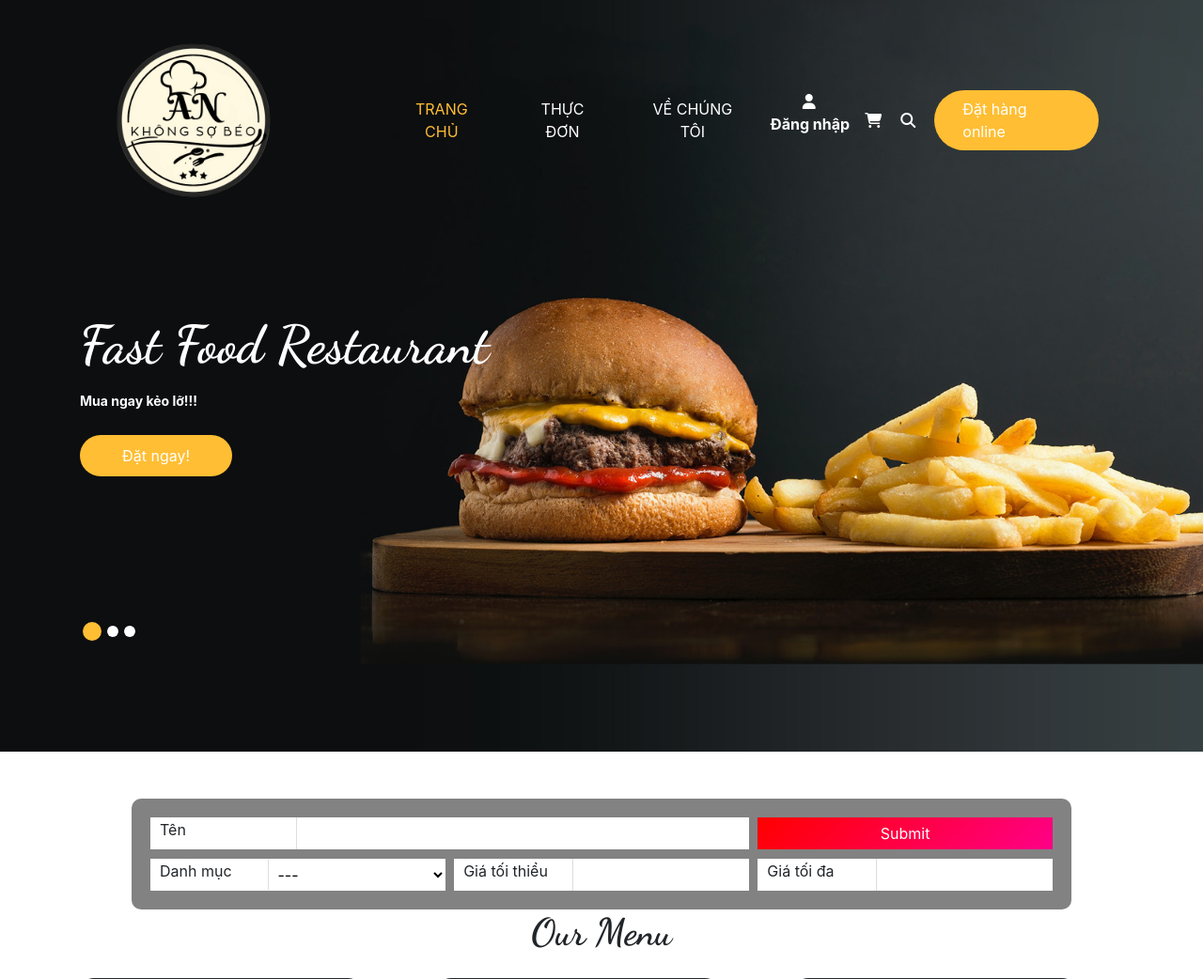
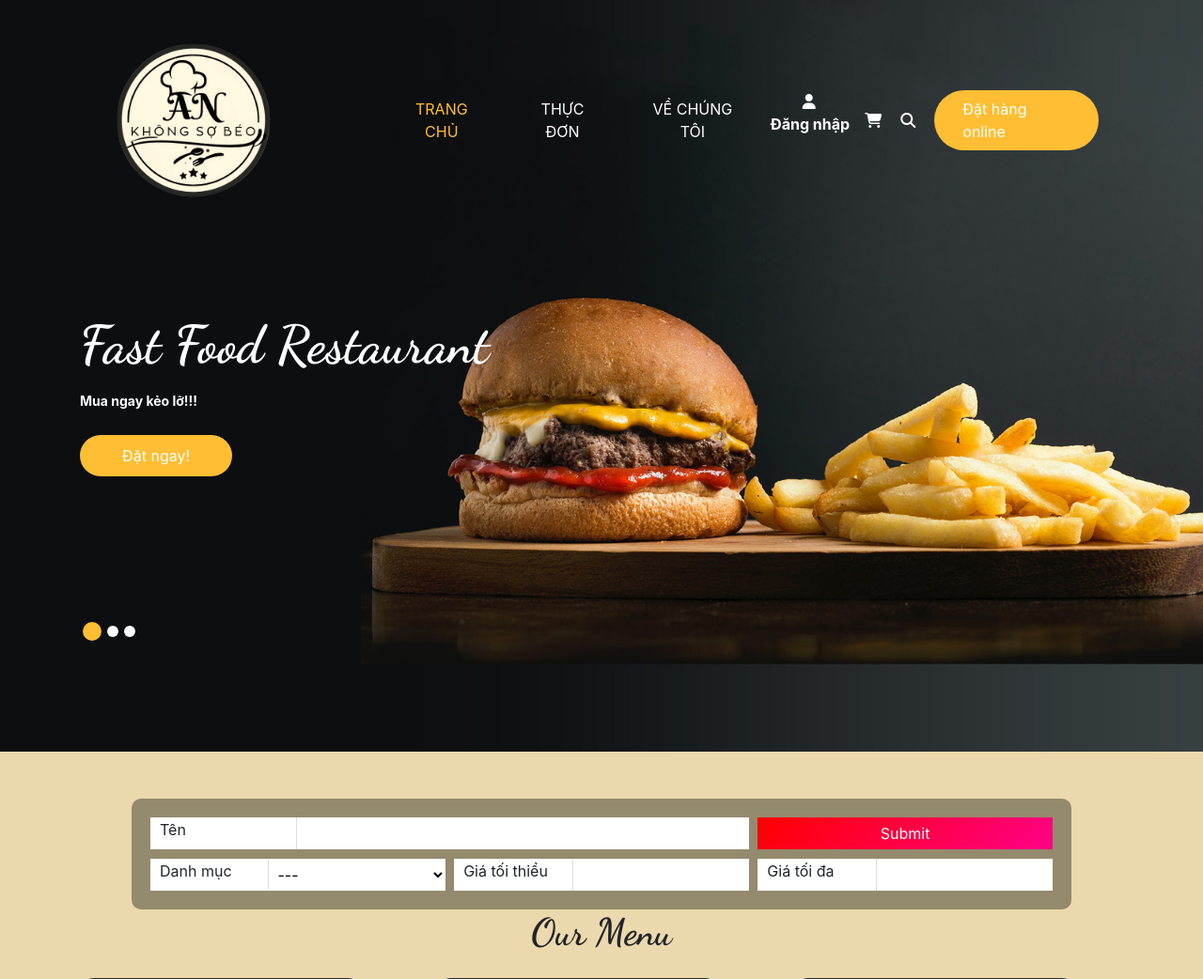
Before and after one commit to luuphongpro/ProjectWeb2, a PHP site: page /index.php in a window 1280 px wide. Shown: the top 1042 px of the page at 94% size. Run offline with PHP 8.4, Linux system fonts and the light colour scheme; data comes from the database, SQL or seed files in the repository; data that the repository does not hold is empty; some libraries are stand-ins or nearby versions.

Commit message:
background

```diff
--- a/CSS/style.css
+++ b/CSS/style.css
@@ -1058,7 +1058,7 @@ input[type='number'] {
 /*# sourceMappingURL=style.css.map */
 
 .searchBar{
-  background-color: #828282;
+  background-color: #948a6e;
   width: 1000px;
   max-width:  100%;
   margin: 50px auto 0;
--- a/index.php
+++ b/index.php
@@ -22,7 +22,7 @@
     <!-- Latest compiled JavaScript -->
     <script src="https://kit.fontawesome.com/2d8d1ff741.js" crossorigin="anonymous"></script>
 </head>
-<body>
+<body style="background-color: #ecd8ad;">
     <?php
         include './pages/front/head_slider.php';
         include './pages/front/content.php';
```
